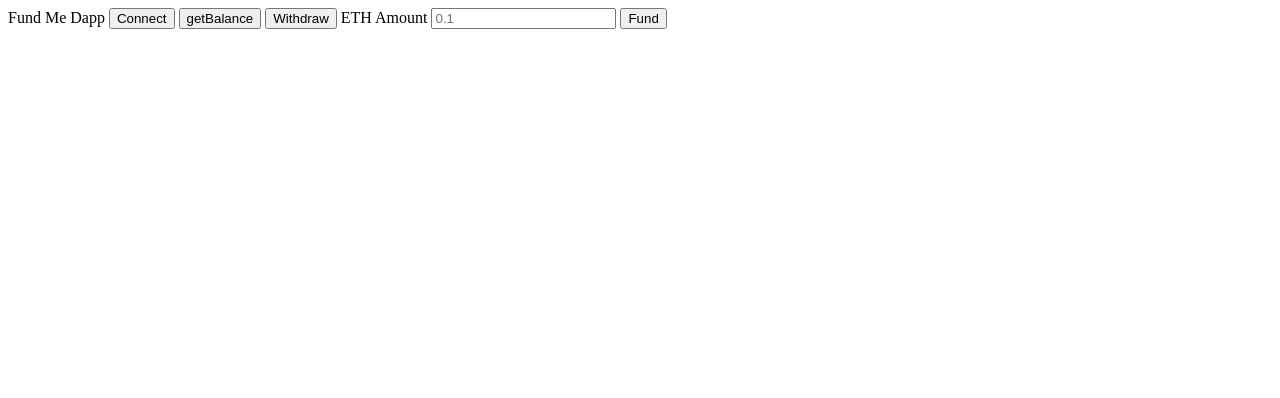
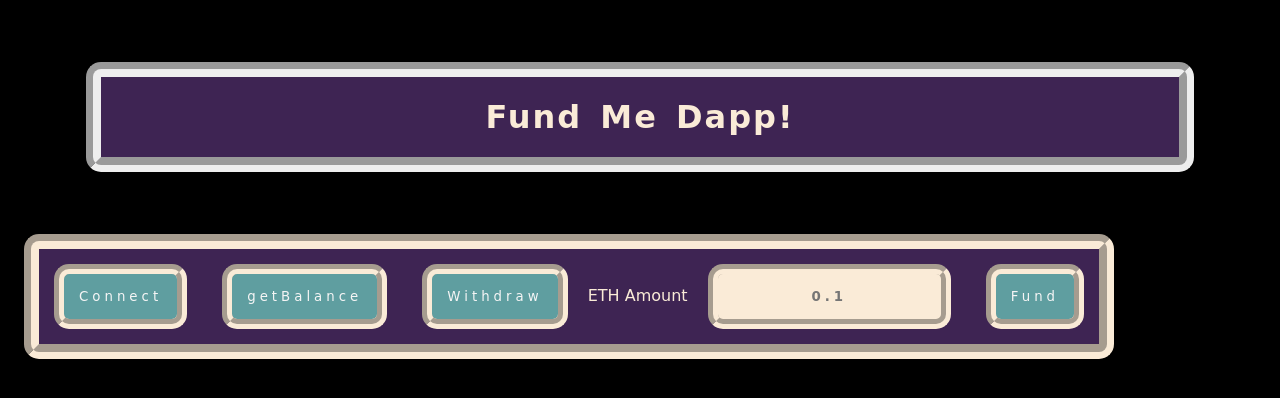
Before and after one commit to SonnyMonroe/html-fund-me-fcc, a website with bundled scripts: page index.html in a window 1280 px wide. Built offline with nearby package versions, Linux system fonts and the light colour scheme; a web font is replaced by a local one.

Commit message:
HTML Fund Me

```diff
--- a/index.html
+++ b/index.html
@@ -2,15 +2,36 @@
 <html lang="en">
     <head>
         <title>Fund Me App</title>
+        <!--Bootstrap Intergration <link href="https://cdn.jsdelivr.net/npm/bootstrap@5.1.3/dist/css/bootstrap.min.css" rel="stylesheet" integrity="sha384-1BmE4kWBq78iYhFldvKuhfTAU6auU8tT94WrHftjDbrCEXSU1oBoqyl2QvZ6jIW3" crossorigin="anonymous"> -->
+        <link rel="stylesheet" type="text/css" href="styles.css" />
+        <link rel="preconnect" href="https://fonts.googleapis.com">
+        <link rel="preconnect" href="https://fonts.gstatic.com" crossorigin>
+        <link href="https://fonts.googleapis.com/css2?family=East+Sea+Dokdo&family=Henny+Penny&family=Press+Start+2P&family=Sedgwick+Ave+Display&family=The+Girl+Next+Door&display=swap" rel="stylesheet">
     </head>
     <body>
-        Fund Me Dapp
+        <header><h1>Fund Me Dapp!</h1></header>
+        <div id="container">
+            <div id="content">
                 <script src="./index.js" type="module"></script>
                 <button id="connectButton">Connect</button>
                 <button id="balanceButton">getBalance</button>
                 <button id="withdrawButton">Withdraw</button>
                 <label for="fund">ETH Amount</label>
-        <input id="ethAmount" placeholder="0.1"/>
+                <input id="ethAmount" placeholder="0.1" />
                 <button id="fundButton">Fund</button>
+            </div>
+        </div>
     </body>
 </html>
+
+<!--<div style="width: 10%; height: 100; padding-bottom: 58%; position: relative">
+    <iframe
+        src="https://giphy.com/embed/yDChhXhGE6Ma4"
+        width="75%"
+        height="100%"
+        style="position: absolute"
+        frameborder="0"
+        class="giphy-embed"
+        allowfullscreen
+    ></iframe>
+</div>
--- /dev/null
+++ b/styles.css
@@ -0,0 +1,162 @@
+body {
+    margin: 24px;
+    background: black;
+
+    font-family: "Henny Penny", cursive;
+    color: antiquewhite;
+}
+
+.container {
+    display: grid;
+
+    grid-template-columns: 200px, 250px;
+    grid-auto-rows: minmax(75px, auto);
+}
+
+.grid-items {
+    display: grid; /* This will show what you named your items in grid when testing on web */
+
+    border-style: groove;
+    border-width: 15px;
+    grid-gap: 5px;
+
+
+    grid-template-areas:
+        "header"
+        "content"
+        "content"
+        "content"
+        "footer";
+
+}
+
+header {
+    word-spacing: 5px;
+    color: antiquewhite;
+    background-color: rgb(62, 36, 83);
+
+    border: 25px;
+    margin: 5%;
+    border: groove;
+    border-width: 15px;
+    border-radius: 15px;
+
+    text-align: center;
+    letter-spacing: 2px;
+}
+
+#content {
+    background-color: rgb(62, 36, 83);
+    width: fit-content;
+    height: fit-content;
+    border-radius: 15px;
+    border-color: antiquewhite;
+    border: 15px;
+    border-style: groove;
+    border-color: antiquewhite;
+
+    align-content: center;
+    text-align: center;
+    align-self: center;
+    padding: auto;
+
+
+}
+
+#connectButton {
+    text-align: center;
+    color: whitesmoke;
+    font-style: italic, bold;
+    padding: 15px;
+    border-style: groove;
+    border-color: antiquewhite;
+    border-width: 10px;
+    border-radius: 15px;
+    margin: 15px;
+
+
+    background-color: cadetblue;
+    font-family: "Henny Penny", cursive;
+    letter-spacing: 4px;
+}
+
+#balanceButton {
+    text-align: center;
+    color: whitesmoke;
+    font-style: italic, bold;
+    padding: 15px;
+    border-style: groove;
+    border-color: antiquewhite;
+    border-width: 10px;
+    border-radius: 15px;
+    margin: 15px;
+    box-align: center;
+
+
+
+    background-color: cadetblue;
+    font-family: "Henny Penny", cursive;
+    letter-spacing: 4px;
+}
+
+#withdrawButton {
+    text-align: center;
+    color: whitesmoke;
+    font-style: italic, bold;
+    padding: 15px;
+    border-style: groove;
+    border-color: antiquewhite;
+    border-width: 10px;
+    border-radius: 15px;
+    margin: 15px;
+
+
+    background-color: cadetblue;
+    font-family: "Henny Penny", cursive;
+    letter-spacing: 4px;
+}
+
+#fundButton {
+    text-align: center;
+    color: whitesmoke;
+    font-style: italic, bold;
+    padding: 15px;
+    border-style: groove;
+    border-color: antiquewhite;
+    border-width: 10px;
+    border-radius: 15px;
+    margin: 15px;
+
+
+    background-color: cadetblue;
+    font-family: "Henny Penny", cursive;
+    letter-spacing: 4px;
+}
+
+#ethAmount {
+    text-align: center;
+    font-style: italic, bold;
+    padding: 15px;
+    border-style: groove;
+    border-color: antiquewhite;
+    border-width: 10px;
+    border-radius: 15px;
+    margin: 15px;
+
+
+    background-color: antiquewhite;
+    font-family: "Henny Penny", cursive;
+    letter-spacing: 4px;
+    color:rgb(62, 36, 83);
+    font-weight: bolder;
+
+
+}
+
+label {
+ color: antiquewhite;
+ font-style: italic, bolder;
+
+
+
+}
```
Lines whose indentation alone changed are shown as unchanged.
